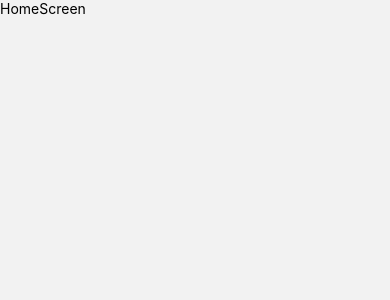
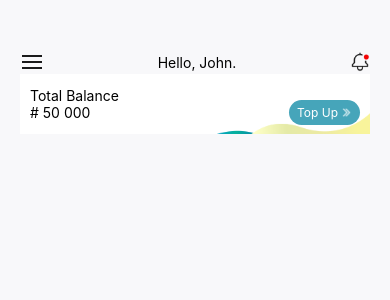
Before and after one commit to FUSION-FUSION/Mobile-Assessment-React-Native, a React Native app: screen /HomeScreen in a window 390 px wide. Shown: the top 300 px of the page. Built offline with nearby package versions, Linux system fonts and the light colour scheme.

Commit message:
Started Homescreen and still on it... Added some new assets that were absent in the Shipping Asset provided in the mail

```diff
--- a/Navigator.js
+++ b/Navigator.js
@@ -19,7 +19,7 @@ const screenOptions = {
 export const MyStack = () => (
     <NavigationContainer>
         <Stack.Navigator
-            initialRouteName="LoginScreen"
+            initialRouteName="HomeScreen"
             screenOptions={screenOptions}
         >
             <Stack.Screen name="LoginScreen" component={LoginScreen} />
--- a/screens/HomeScreen.js
+++ b/screens/HomeScreen.js
@@ -1,10 +1,85 @@
-import { View, Text } from "react-native";
+import { View, Text, Image } from "react-native";
 import React from "react";
 
 const HomeScreen = () => {
     return (
-        <View>
-            <Text>HomeScreen</Text>
+        <View
+            style={{
+                flex: 1,
+                paddingTop: 50,
+                backgroundColor: "#f8f8fa",
+            }}
+        >
+            <View
+                style={{
+                    flexDirection: "row",
+                    justifyContent: "space-between",
+                    alignItems: "center",
+                    marginHorizontal: 20,
+                }}
+            >
+                <Image
+                    source={require("../assets/Shipify-Assets/ic-menu.png")}
+                />
+
+                <Text>Hello, John.</Text>
+
+                <Image
+                    source={require("../assets/Shipify-Assets/ic-notification.png")}
+                    style={{ width: 20, height: 20 }}
+                />
+            </View>
+
+            <View
+                style={{
+                    flexDirection: "row",
+                    alignItems: "center",
+                    justifyContent: "space-between",
+                    marginHorizontal: 20,
+                    backgroundColor: "#ffffff",
+                    paddingVertical: 13,
+                    paddingHorizontal: 10,
+                }}
+            >
+                <View>
+                    <Text>Total Balance</Text>
+                    <Text># 50 000</Text>
+                </View>
+
+                <View style={{ position: "relative" }}>
+                    <View
+                        style={{
+                            backgroundColor: "#46a5ba",
+                            flexDirection: "row",
+                            alignItems: "center",
+                            paddingHorizontal: 8,
+                            borderRadius: 15,
+                            paddingVertical: 5,
+                            // marginTop: 15,
+                            zIndex: 9999,
+                            top: 8,
+                        }}
+                    >
+                        <Text style={{ color: "#ffffff", fontSize: 12 }}>
+                            Top Up
+                        </Text>
+                        <Image
+                            source={require("../assets/Shipify-Assets/ic-greater-then.png")}
+                            style={{ width: 11, height: 11, marginLeft: 3 }}
+                        />
+                    </View>
+                    <Image
+                        source={require("../assets/Shipify-Assets/bg-dashboard-balance.png")}
+                        style={{
+                            width: "280%",
+                            height: "150%",
+                            position: "absolute",
+                            right: -10,
+                            bottom: -17,
+                        }}
+                    />
+                </View>
+            </View>
         </View>
     );
 };
```
Also changed, not shown: assets/Shipify-Assets/ic-greater-then.png (added), assets/Shipify-Assets/ic-menu.png (added).
